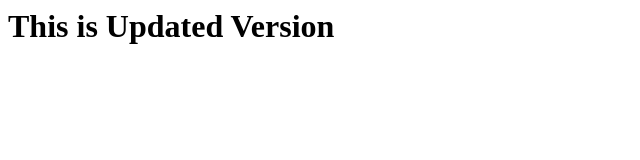
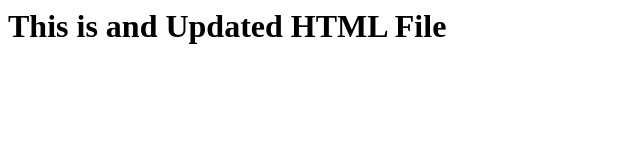
Before and after one commit to G7Sankar/test, a plain HTML site: page index.html in a window 1280 px wide. Shown: the whole page, without its empty margins (0-640 px from the left). Drawn offline with Linux system fonts and the light colour scheme.

Commit message:
I updated the Html Heading

```diff
--- a/index.html
+++ b/index.html
@@ -1,9 +1,10 @@
 <html>
 <head>
+	<title>Test Page </title>
 </head>
 <body>
   <h1>
-	  This is Updated Version
+	  This is and Updated HTML File
   </h1>
 </body>
 </html>
```
